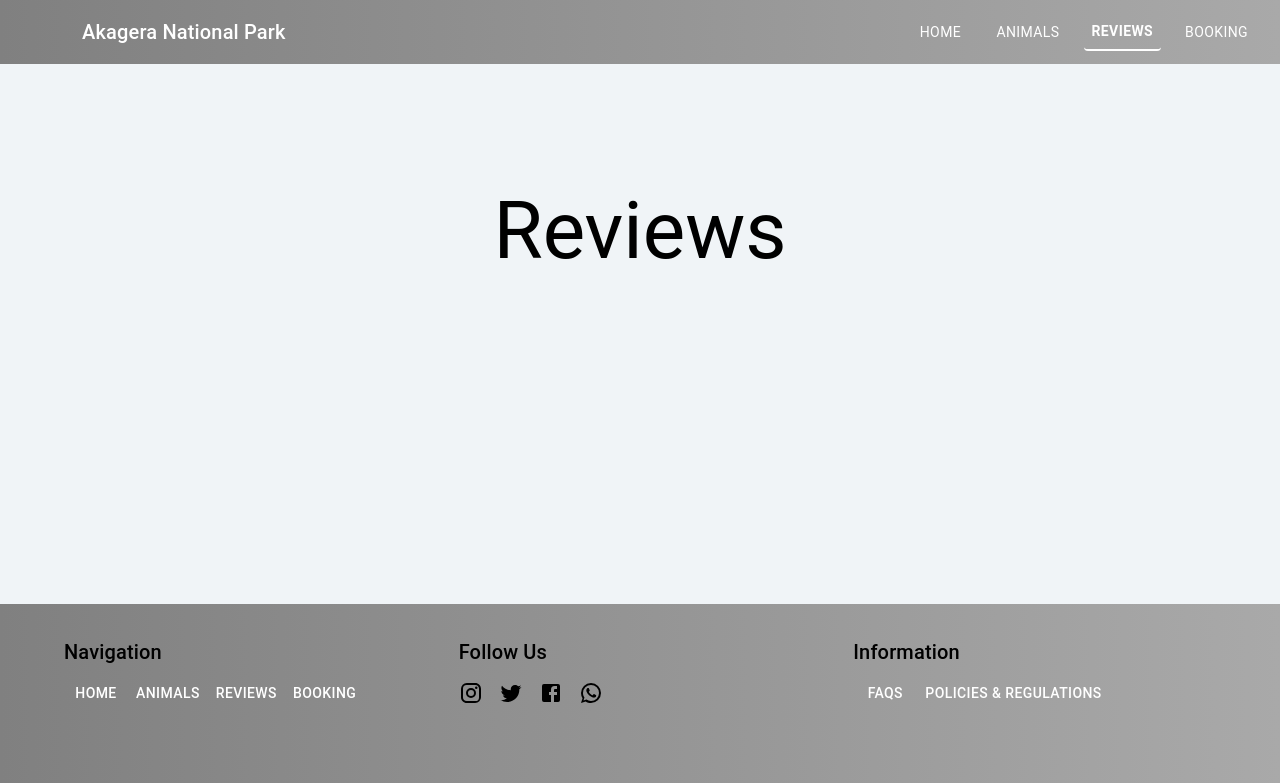
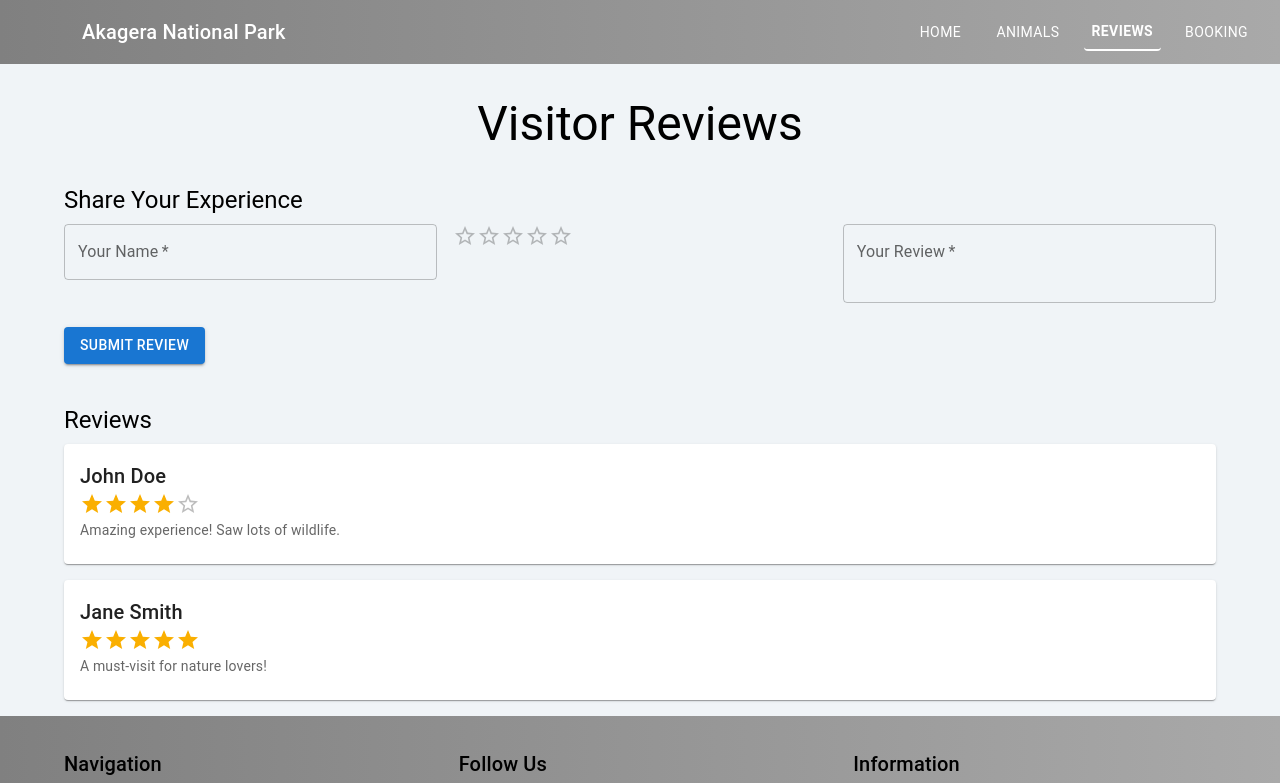
Before and after one commit to habyarimanacaleb/grafter-app, a React (Create React App) app: page /reviews in a window 1280 px wide. Shown: the top 783 px of the page. Built offline with nearby package versions, Linux system fonts and the light colour scheme.

Commit message:
commit this change number two on 20/10/2024

```diff
--- a/src/pages/Reviews.js
+++ b/src/pages/Reviews.js
@@ -1,9 +1,122 @@
-import React from 'react'
+import React, { useState } from "react";
+import {
+  Container,
+  Typography,
+  TextField,
+  Button,
+  Box,
+  Grid,
+  Card,
+  CardContent,
+  Rating,
+} from "@mui/material";
 
 const Reviews = () => {
+  const [reviews, setReviews] = useState([
+    {
+      name: "John Doe",
+      rating: 4,
+      comment: "Amazing experience! Saw lots of wildlife.",
+    },
+    {
+      name: "Jane Smith",
+      rating: 5,
+      comment: "A must-visit for nature lovers!",
+    },
+  ]);
+  const [newReview, setNewReview] = useState({
+    name: "",
+    rating: 0,
+    comment: "",
+  });
+
+  const handleInputChange = (e) => {
+    const { name, value } = e.target;
+    setNewReview({ ...newReview, [name]: value });
+  };
+
+  const handleSubmit = (e) => {
+    e.preventDefault();
+    if (newReview.name && newReview.rating > 0 && newReview.comment) {
+      setReviews([...reviews, newReview]);
+      setNewReview({ name: "", rating: 0, comment: "" }); // Reset form
+    }
+  };
+
   return (
-    <div className='container'>Reviews</div>
-  )
-}
+    <Container sx={{ marginTop: 4 }}>
+      <Typography variant="h3" align="center" gutterBottom>
+        Visitor Reviews
+      </Typography>
 
-export default Reviews
+      {/* Review Submission Form */}
+      <Box component="form" onSubmit={handleSubmit} sx={{ mt: 4 }}>
+        <Typography variant="h5" gutterBottom>
+          Share Your Experience
+        </Typography>
+        <Grid container spacing={2}>
+          <Grid item xs={12} md={4}>
+            <TextField
+              fullWidth
+              label="Your Name"
+              name="name"
+              value={newReview.name}
+              onChange={handleInputChange}
+              required
+            />
+          </Grid>
+          <Grid item xs={12} md={4}>
+            <Rating
+              name="rating"
+              value={Number(newReview.rating)}
+              onChange={(event, newValue) => {
+                setNewReview({ ...newReview, rating: newValue });
+              }}
+              required
+            />
+          </Grid>
+          <Grid item xs={12} md={4}>
+            <TextField
+              fullWidth
+              label="Your Review"
+              name="comment"
+              multiline
+              rows={2}
+              value={newReview.comment}
+              onChange={handleInputChange}
+              required
+            />
+          </Grid>
+        </Grid>
+        <Button
+          variant="contained"
+          color="primary"
+          type="submit"
+          sx={{ mt: 3 }}
+        >
+          Submit Review
+        </Button>
+      </Box>
+
+      {/* Existing Reviews Section */}
+      <Box sx={{ mt: 5 }}>
+        <Typography variant="h5" gutterBottom>
+          Reviews
+        </Typography>
+        {reviews.map((review, index) => (
+          <Card key={index} sx={{ mb: 2 }}>
+            <CardContent>
+              <Typography variant="h6">{review.name}</Typography>
+              <Rating name="read-only" value={review.rating} readOnly />
+              <Typography variant="body2" color="text.secondary">
+                {review.comment}
+              </Typography>
+            </CardContent>
+          </Card>
+        ))}
+      </Box>
+    </Container>
+  );
+};
+
+export default Reviews;
```
